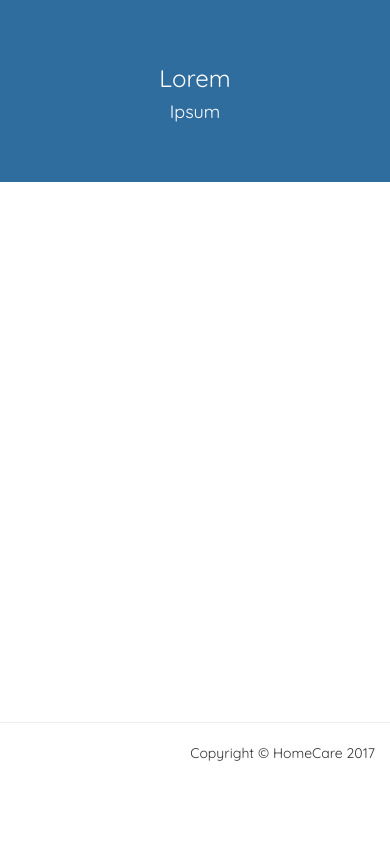
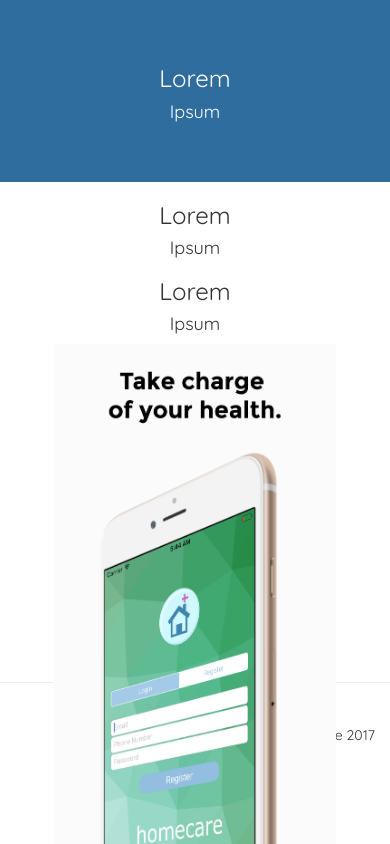
Before and after one commit to dryguy99/homecare, a website: page homecare-LP/index.html in a window 390 px wide. Shown: the part 3166-4010 px from the top of the page. Before the commit the page ends 3959 px from the top, so only its background shows below. Drawn offline with nearby package versions, Linux system fonts and the light colour scheme; some packages are replaced by stand-ins of ours.

Commit message:
iphone at bottom of html

```diff
--- a/homecare-LP/css/style.css
+++ b/homecare-LP/css/style.css
@@ -269,8 +269,8 @@ clip-path: polygon(50% 90%, 80% 85%, 100% 75%, 100% 100%, 50% 100%, 0 100%, 0 75
     opacity: 0.85;
 }
 
-#google_map {
-    height: 500px;
+#phoneDiv {
+    height: 460px;
 }
 
 footer {
--- a/homecare-LP/index.html
+++ b/homecare-LP/index.html
@@ -141,18 +141,36 @@
         </div>
     </div>
 
-    <div id="google_map"></div>
+    <div id="phoneDiv">
+        <div class="container">
+            <div class="row">
+                <div class="col-sm-4 text-center">
+                    <h3>Lorem</h3>
+                    <h4>Ipsum</h4>
+                </div>
+                <div class="col-sm-4 text-center">
+                    <h3>Lorem</h3>
+                    <h4>Ipsum</h4>
+                </div>
+                <div class="col-sm-4 text-center">
+                    <img src="../Screenshots with phone/0.jpg" alt="iPhone Demo" id="iPhoneDemo" height="500px"/>
+                </div>
+            </div>
+        </div>
+    </div>
 
     <footer>
         <hr />
         <div class="container">
-            <p class="text-right">Copyright &copy; HomeCare 2017</p>
+            <p class="text-right">
+            <a id="github" href="https://github.com/dryguy99/homecare" target="_blank"><img src = "images/github.svg" class = "social"></a>
+            Copyright &copy; HomeCare 2017
+            </p>
         </div>
     </footer>
     <!-- /footer -->
     <!-- attach JavaScripts -->
     <script src="https://ajax.googleapis.com/ajax/libs/jquery/3.2.1/jquery.min.js"></script>
-    <script src="//maps.google.com/maps/api/js?sensor=true"></script>
     <script src="js/main.js"></script>
 </body>
 
```
Also changed, not shown: homecare-LP/images/github.svg (added), 2 other files.
